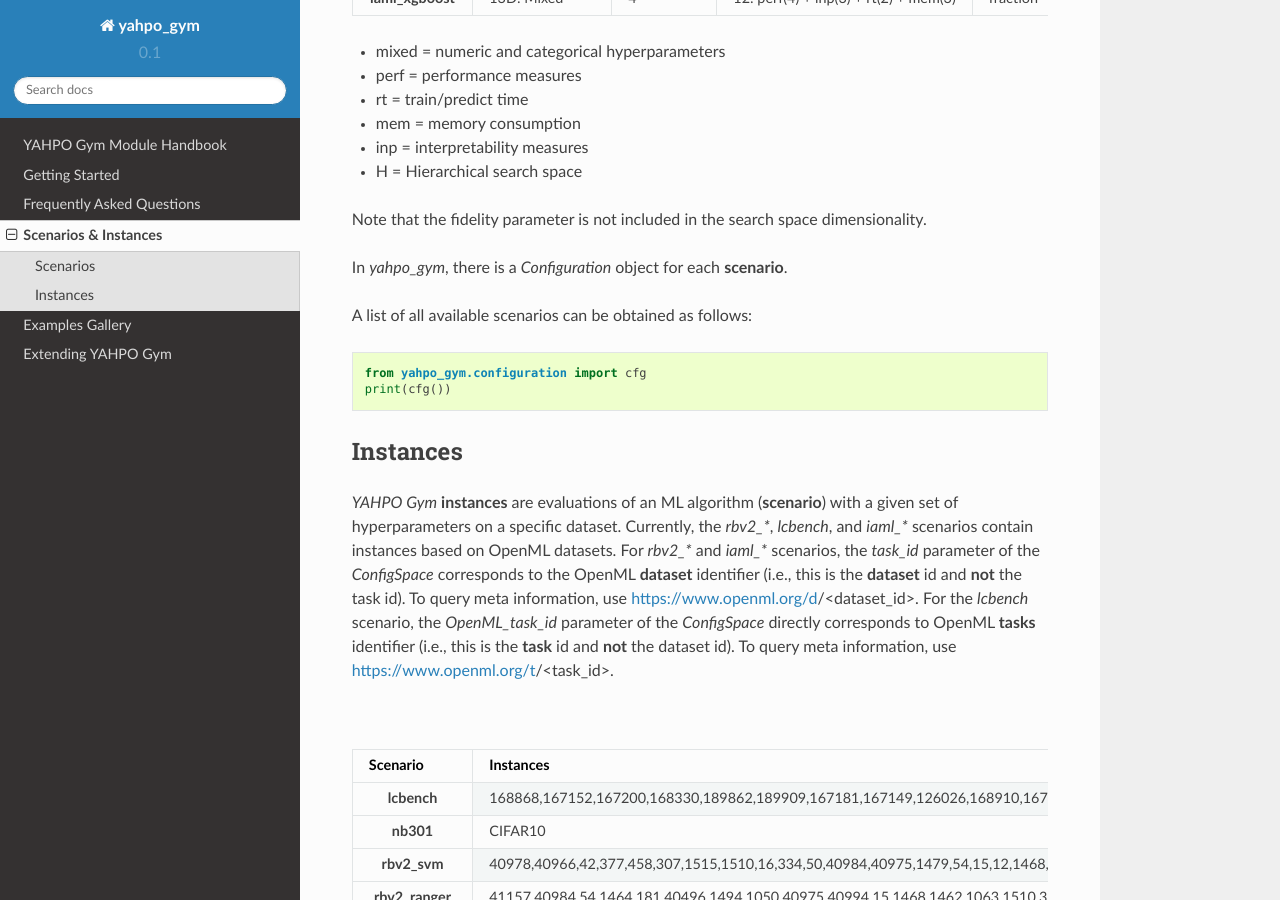
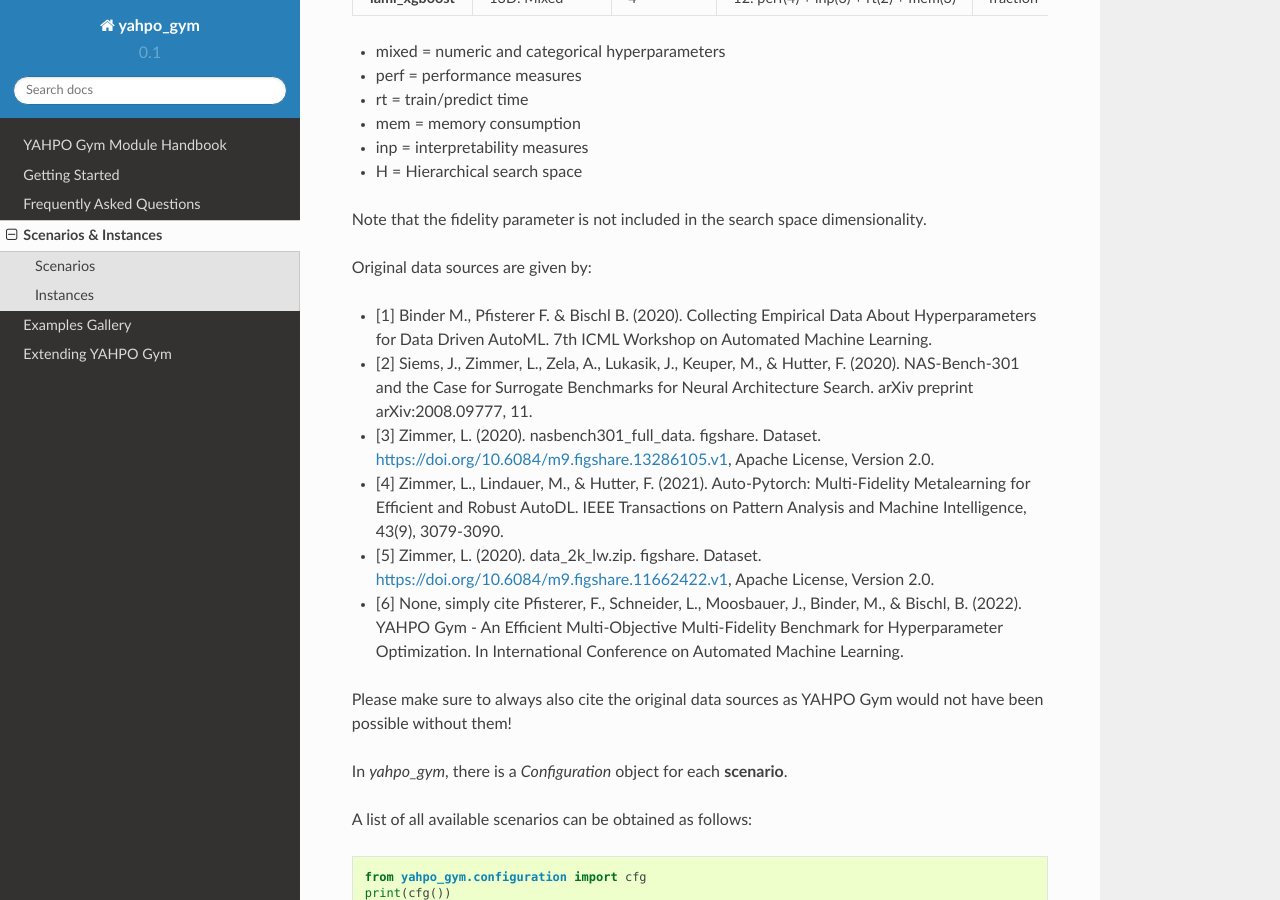
Before and after one commit to slds-lmu/yahpo_gym, a Sphinx documentation site: the page built from yahpo_gym/docs/source/scenarios.rst, in a window 1280 px wide and 900 px high, scrolled down 810 px. Built offline with Sphinx 7.4.7 and the Read the Docs theme 2.0.0, drawn with Linux system fonts in a browser that asks for light colours.

Commit message:
update docs w.r.t data sources

```diff
--- a/yahpo_gym/docs/source/_static/scenario_stats.csv
+++ b/yahpo_gym/docs/source/_static/scenario_stats.csv
@@ -1,15 +1,15 @@
-"Scenario","Search Space","# Instances","Target Metrics","Fidelity","H"
-"rbv2_super","38D: Mixed","103","9: perf(6) + rt(2) + mem","fraction","✓"
-"rbv2_svm","6D: Mixed","106","9: perf(6) + rt(2) + mem","fraction","✓"
-"rbv2_rpart","5D: Mixed","117","9: perf(6) + rt(2) + mem","fraction",""
-"rbv2_aknn","6D: Mixed","118","9: perf(6) + rt(2) + mem","fraction",""
-"rbv2_glmnet","3D: Mixed","115","9: perf(6) + rt(2) + mem","fraction",""
-"rbv2_ranger","8D: Mixed","119","9: perf(6) + rt(2) + mem","fraction","✓"
-"rbv2_xgboost","14D: Mixed","119","9: perf(6) + rt(2) + mem","fraction","✓"
-"nb301","34D: Categorical","1","2: perf(1) + rt(1)","epoch","✓"
-"lcbench","7D: Numeric","34","6: perf(5) + rt(1)","epoch",""
-"iaml_super","28D: Mixed","4","12: perf(4) + inp(3) + rt(2) + mem(3)","fraction","✓"
-"iaml_rpart","4D: Numeric","4","12: perf(4) + inp(3) + rt(2) + mem(3)","fraction",""
-"iaml_glmnet","2D: Numeric","4","12: perf(4) + inp(3) + rt(2) + mem(3)","fraction",""
-"iaml_ranger","8D: Mixed","4","12: perf(4) + inp(3) + rt(2) + mem(3)","fraction","✓"
-"iaml_xgboost","13D: Mixed","4","12: perf(4) + inp(3) + rt(2) + mem(3)","fraction","✓"
+"Scenario","Search Space","# Instances","Target Metrics","Fidelity","H","Source"
+"rbv2_super","38D: Mixed","103","9: perf(6) + rt(2) + mem","fraction","✓","[1]"
+"rbv2_svm","6D: Mixed","106","9: perf(6) + rt(2) + mem","fraction","✓","[1]"
+"rbv2_rpart","5D: Mixed","117","9: perf(6) + rt(2) + mem","fraction","","[1]"
+"rbv2_aknn","6D: Mixed","118","9: perf(6) + rt(2) + mem","fraction","","[1]"
+"rbv2_glmnet","3D: Mixed","115","9: perf(6) + rt(2) + mem","fraction","","[1]"
+"rbv2_ranger","8D: Mixed","119","9: perf(6) + rt(2) + mem","fraction","✓","[1]"
+"rbv2_xgboost","14D: Mixed","119","9: perf(6) + rt(2) + mem","fraction","✓","[1]"
+"nb301","34D: Categorical","1","2: perf(1) + rt(1)","epoch","✓","[2], [3]"
+"lcbench","7D: Numeric","34","6: perf(5) + rt(1)","epoch","", "[4], [5]"
+"iaml_super","28D: Mixed","4","12: perf(4) + inp(3) + rt(2) + mem(3)","fraction","✓","[6]"
+"iaml_rpart","4D: Numeric","4","12: perf(4) + inp(3) + rt(2) + mem(3)","fraction","","[6]"
+"iaml_glmnet","2D: Numeric","4","12: perf(4) + inp(3) + rt(2) + mem(3)","fraction","","[6]"
+"iaml_ranger","8D: Mixed","4","12: perf(4) + inp(3) + rt(2) + mem(3)","fraction","✓","[6]"
+"iaml_xgboost","13D: Mixed","4","12: perf(4) + inp(3) + rt(2) + mem(3)","fraction","✓","[6]"
--- a/yahpo_gym/docs/source/getting_started.rst
+++ b/yahpo_gym/docs/source/getting_started.rst
@@ -16,7 +16,7 @@
 Setup
 =======================
 
-To run a benchmark you need to obatin the ONNX model (`model.onnx`), `ConfigSpace <https://automl.github.io/ConfigSpace>`_ (`config_space.json`) and some encoding info (`encoding.json`).
+To run a benchmark you need to obtain the ONNX model (`model.onnx`), `ConfigSpace <https://automl.github.io/ConfigSpace>`_ (`config_space.json`) and some encoding info (`encoding.json`).
 
 You can download all files for all scenarios in a single folder `here (Github) <https://github.com/slds-lmu/yahpo_data>`_.
 
--- a/yahpo_gym/docs/source/index.rst
+++ b/yahpo_gym/docs/source/index.rst
@@ -65,7 +65,7 @@
 
    examples
 
-Extending YAHO Gym
+Extending YAHPO Gym
 ***********************
 .. toctree::
    :maxdepth: 1
--- a/yahpo_gym/docs/source/scenarios.rst
+++ b/yahpo_gym/docs/source/scenarios.rst
@@ -20,6 +20,17 @@
 * H = Hierarchical search space
 
 Note that the fidelity parameter is not included in the search space dimensionality.
+
+Original data sources are given by:
+
+* [1] Binder M., Pfisterer F. & Bischl B. (2020). Collecting Empirical Data About Hyperparameters for Data Driven AutoML. 7th ICML Workshop on Automated Machine Learning.
+* [2] Siems, J., Zimmer, L., Zela, A., Lukasik, J., Keuper, M., & Hutter, F. (2020). NAS-Bench-301 and the Case for Surrogate Benchmarks for Neural Architecture Search. arXiv preprint arXiv:2008.09777, 11.
+* [3] Zimmer, L. (2020). nasbench301_full_data. figshare. Dataset. https://doi.org/10.6084/m9.figshare.13286105.v1, Apache License, Version 2.0.
+* [4] Zimmer, L., Lindauer, M., & Hutter, F. (2021). Auto-Pytorch: Multi-Fidelity Metalearning for Efficient and Robust AutoDL. IEEE Transactions on Pattern Analysis and Machine Intelligence, 43(9), 3079-3090.
+* [5] Zimmer, L. (2020). data_2k_lw.zip. figshare. Dataset. https://doi.org/10.6084/m9.figshare.11662422.v1, Apache License, Version 2.0.
+* [6] None, simply cite Pfisterer, F., Schneider, L., Moosbauer, J., Binder, M., & Bischl, B. (2022). YAHPO Gym - An Efficient Multi-Objective Multi-Fidelity Benchmark for Hyperparameter Optimization. In International Conference on Automated Machine Learning.
+
+Please make sure to always also cite the original data sources as YAHPO Gym would not have been possible without them!
 
 In `yahpo_gym`, there is a `Configuration` object for each **scenario**.
 
```
Also changed, not shown: other parts of yahpo_gym/docs/source/index.rst (+1 -1 lines), yahpo_gym/docs/source/frequently_asked.rst (+12 -7 lines).
